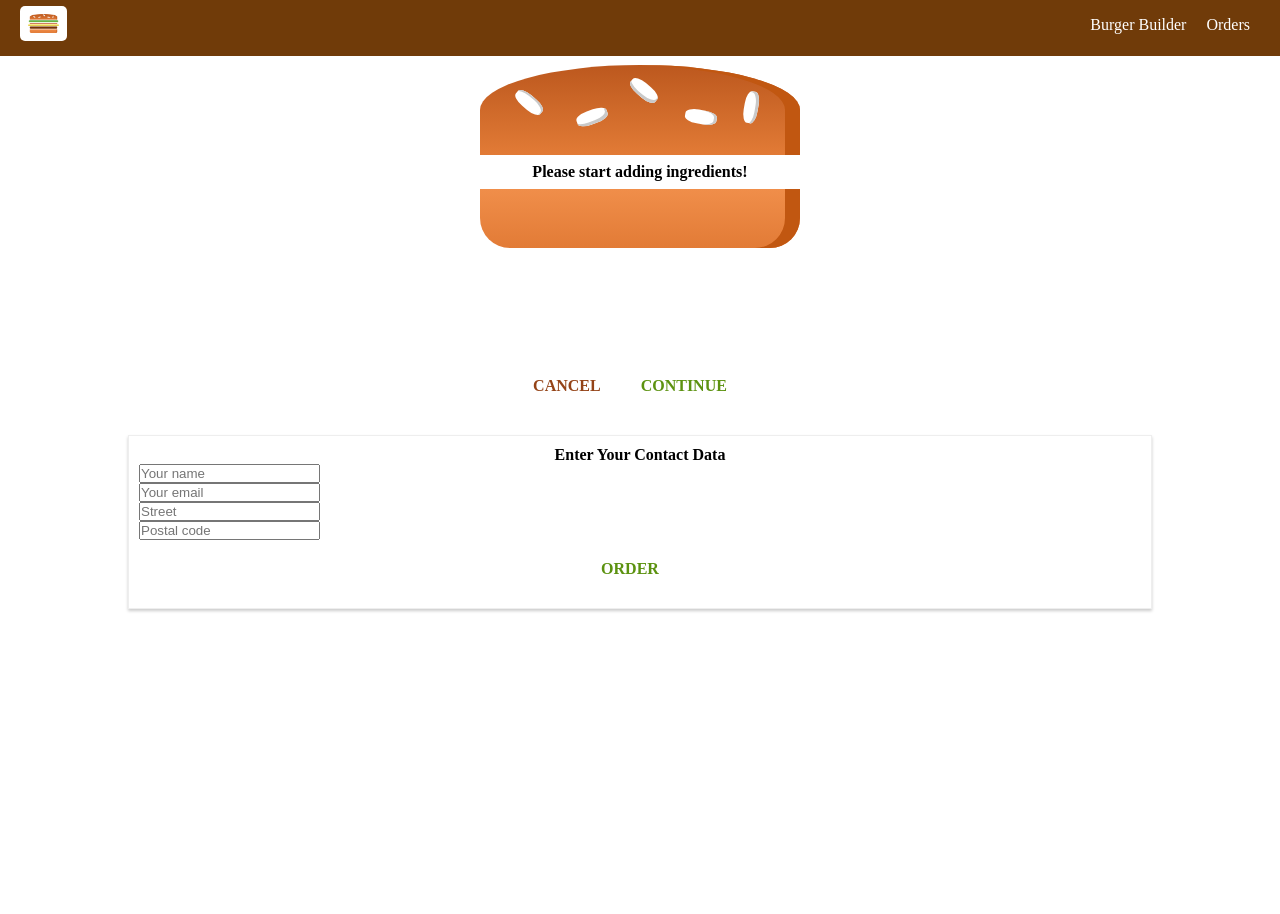
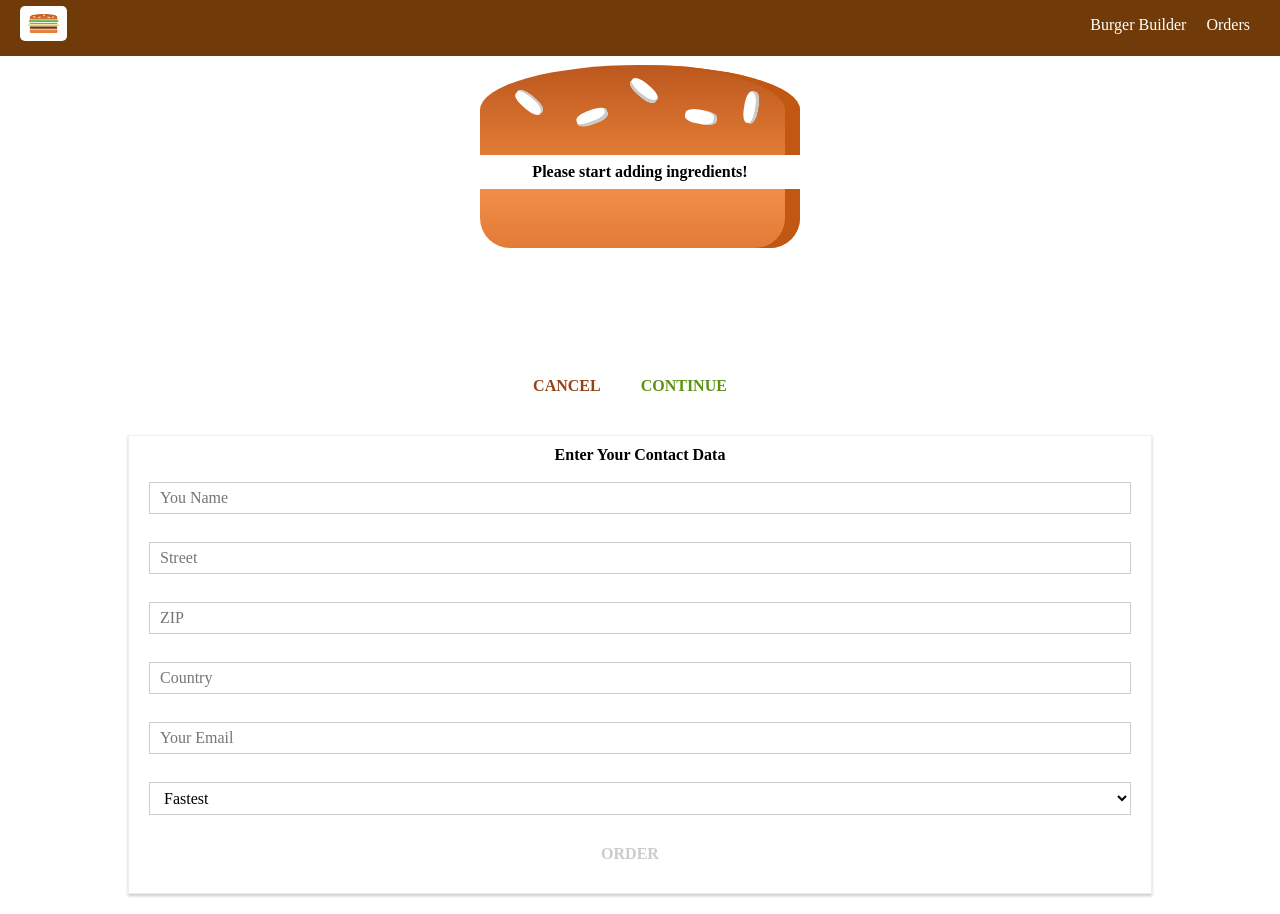
Before and after one commit to Arumyan/Burger, a React (Create React App) app: page /checkout in a window 1280 px wide. Both pictures are taken after a click on the button "CONTINUE". Before the commit the page ends 800 px from the top, so only its background shows below. Built offline with nearby package versions, Linux system fonts and the light colour scheme.

Commit message:
Validation (#10)
* wip

* add validation

```diff
--- a/src/components/UI/Button/Button.js
+++ b/src/components/UI/Button/Button.js
@@ -6,6 +6,7 @@
     <button
       className={[classes.Button, classes[props.btnType]].join(' ')}
       onClick={props.clicked}
+      disabled={props.disabled}
     >
       {props.children}
     </button>
--- a/src/components/UI/Button/Button.module.scss
+++ b/src/components/UI/Button/Button.module.scss
@@ -8,6 +8,10 @@
   padding: 10px;
   margin: 10px;
   font-weight: bold;
+
+  &:disabled {
+    color: #ccc;
+  }
 }
 
 .Button:first-of-type {
--- /dev/null
+++ b/src/components/UI/Input/Input.js
@@ -0,0 +1,71 @@
+import React from 'react';
+import classes from './Input.module.scss';
+
+const Input = (props) => {
+  let inputElement = null;
+  const inputClasses = [classes.InputElement]
+
+  if(props.invalid && props.shouldValidate && props.touched) {
+    inputClasses.push(classes.Invalid)
+  }
+
+  switch (props.elementType) {
+    case 'input':
+      inputElement = (
+        <input
+          className={inputClasses.join(' ')}
+          {...props.elementConfig}
+          value={props.value}
+          onChange={props.changed}
+        />
+      );
+      break;
+
+    case 'select':
+      inputElement = (
+        <select
+          className={inputClasses}
+          value={props.value}
+          onChange={props.changed}
+        >
+          {props.elementConfig.options.map((option) => {
+            return (
+              <option key={option.value} value={option.value}>
+                {option.displayValue}
+              </option>
+            );
+          })}
+        </select>
+      );
+      break;
+
+    case 'textarea':
+      inputElement = (
+        <textarea
+          {...props.elementConfig}
+          value={props.value}
+          onChange={props.changed}
+        />
+      );
+      break;
+
+    default:
+      inputElement = (
+        <input
+          className={inputClasses}
+          {...props.elementConfig}
+          value={props.value}
+          onChange={props.changed}
+        />
+      );
+  }
+
+  return (
+    <div className={classes.Input}>
+      <label className={classes.Label}>{props.label}</label>
+      {inputElement}
+    </div>
+  );
+};
+
+export default Input;
--- /dev/null
+++ b/src/components/UI/Input/Input.module.scss
@@ -0,0 +1,31 @@
+.Input {
+  width: 100%;
+  padding: 10px;
+  box-sizing: border-box;
+
+  .Label {
+    font-weight: bold;
+    display: block;
+    margin-bottom: 8px;
+  }
+
+  .InputElement {
+    outline: none;
+    border: 1px solid #ccc;
+    background-color: #fff;
+    font: inherit;
+    padding: 6px 10px;
+    display: block;
+    width: 100%;
+    box-sizing: border-box;
+
+    &:focus {
+      outline: none;
+      background-color: #ccc;
+    }
+
+    &.Invalid {
+      border: 1px solid red;
+    }
+  }
+}
--- a/src/containers/Checkout/ContactData/ContactData.js
+++ b/src/containers/Checkout/ContactData/ContactData.js
@@ -3,15 +3,93 @@
 import classes from './ContactData.module.scss';
 import axios from '../../../axios';
 import Spinner from '../../../components/UI/Spinner/Spinner';
+import Input from '../../../components/UI/Input/Input';
 
 class ContactData extends Component {
   state = {
-    name: '',
-    email: '',
-    address: {
-      street: '',
-      postalCode: '',
+    orderForm: {
+      name: {
+        elementType: 'input',
+        elementConfig: {
+          type: 'text',
+          placeholder: 'You Name',
+        },
+        value: '',
+        validation: {
+          required: true,
+        },
+        valid: false,
+        touched: false,
+      },
+      street: {
+        elementType: 'input',
+        elementConfig: {
+          type: 'text',
+          placeholder: 'Street',
+        },
+        value: '',
+        validation: {
+          required: true,
+        },
+        valid: false,
+        touched: false,
+      },
+      zipCode: {
+        elementType: 'input',
+        elementConfig: {
+          type: 'text',
+          placeholder: 'ZIP',
+        },
+        value: '',
+        validation: {
+          required: true,
+          minLength: 5,
+          maxLength: 5,
+          isNumeric: true,
+        },
+        valid: false,
+        touched: false,
+      },
+      country: {
+        elementType: 'input',
+        elementConfig: {
+          type: 'text',
+          placeholder: 'Country',
+        },
+        value: '',
+        validation: {
+          required: true,
+        },
+        valid: false,
+        touched: false,
+      },
+      email: {
+        elementType: 'input',
+        elementConfig: {
+          type: 'email',
+          placeholder: 'Your Email',
+        },
+        value: '',
+        validation: {
+          required: true,
+        },
+        valid: false,
+        touched: false,
+      },
+      deliveryMethod: {
+        elementType: 'select',
+        elementConfig: {
+          options: [
+            { value: 'fastest', displayValue: 'Fastest' },
+            { value: 'cheapest', displayValue: 'Cheapest' },
+          ],
+        },
+        validation: {},
+        value: 'fastest',
+        valid: true,
+      },
     },
+    formIsValid: false,
     loading: false,
   };
 
@@ -20,19 +98,18 @@
 
     this.setState({ loading: true });
 
+    const formData = {};
+
+    for (let formElementIdentifier in this.state.orderForm) {
+      formData[formElementIdentifier] = this.state.orderForm[
+        formElementIdentifier
+      ].value;
+    }
+
     const order = {
       ingredients: this.props.ingredients,
       price: this.props.price,
-      customer: {
-        name: 'Max',
-        address: {
-          street: 'Street',
-          zipCode: '411256',
-          country: 'Germany',
-        },
-        email: 'test@test.com',
-      },
-      deliveryMethod: 'fastest',
+      orderData: formData,
     };
 
     axios
@@ -46,37 +123,85 @@
       });
   };
 
+  checkValidity(value, rules) {
+    let isValid = true;
+    if (!rules) {
+      return true;
+    }
+
+    if (rules.required) {
+      isValid = value.trim() !== '' && isValid;
+    }
+
+    if (rules.minLength) {
+      isValid = value.length >= rules.minLength && isValid;
+    }
+
+    if (rules.maxLength) {
+      isValid = value.length <= rules.maxLength && isValid;
+    }
+
+    if (rules.isEmail) {
+      const pattern = /[a-z0-9!#$%&'*+/=?^_`{|}~-]+(?:\.[a-z0-9!#$%&'*+/=?^_`{|}~-]+)*@(?:[a-z0-9](?:[a-z0-9-]*[a-z0-9])?\.)+[a-z0-9](?:[a-z0-9-]*[a-z0-9])?/;
+      isValid = pattern.test(value) && isValid;
+    }
+
+    if (rules.isNumeric) {
+      const pattern = /^\d+$/;
+      isValid = pattern.test(value) && isValid;
+    }
+
+    return isValid;
+  }
+
+  inputChangedHandler = (e, inputIdentifier) => {
+    const updatedOrderForm = {
+      ...this.state.orderForm,
+    };
+    const updatedFormElement = { ...updatedOrderForm[inputIdentifier] };
+
+    updatedFormElement.value = e.target.value;
+    updatedFormElement.valid = this.checkValidity(
+      updatedFormElement.value,
+      updatedFormElement.validation
+    );
+    updatedFormElement.touched = true;
+    updatedOrderForm[inputIdentifier] = updatedFormElement;
+
+    let formIsValid = true;
+    for (let inputIdentifier in updatedOrderForm) {
+      formIsValid = updatedOrderForm[inputIdentifier].valid && formIsValid;
+    }
+    this.setState({ orderForm: updatedOrderForm, formIsValid: formIsValid });
+  };
+
   render() {
+    const formElemetsArray = [];
+    for (let key in this.state.orderForm) {
+      formElemetsArray.push({
+        id: key,
+        config: this.state.orderForm[key],
+      });
+    }
+
     let form = (
-      <form>
-        <input
-          className={classes.Input}
-          type='text'
-          name='name'
-          placeholder='Your name'
-        />
-        <input
-          className={classes.Input}
-          type='email'
-          name='email'
-          placeholder='Your email'
-        />
-        <input
-          className={classes.Input}
-          type='text'
-          name='street'
-          placeholder='Street'
-        />
-        <input
-          className={classes.Input}
-          type='text'
-          name='postal'
-          placeholder='Postal code'
-        />
+      <form onSubmit={this.orderHandler}>
+        {formElemetsArray.map((formElement) => {
+          return (
+            <Input
+              key={formElement.id}
+              elementType={formElement.config.elementType}
+              elementConfig={formElement.config.elementConfig}
+              value={formElement.config.value}
+              invalid={!formElement.config.valid}
+              shouldValidate={formElement.config.validation}
+              touched={formElement.config.touched}
+              changed={(e) => this.inputChangedHandler(e, formElement.id)}
+            />
+          );
+        })}
 
-        <Button btnType='Success' clicked={this.orderHandler}>
-          ORDER
-        </Button>
+        <Button btnType='Success' disabled={!this.state.formIsValid}>ORDER</Button>
       </form>
     );
 
--- a/src/containers/Checkout/ContactData/ContactData.module.scss
+++ b/src/containers/Checkout/ContactData/ContactData.module.scss
@@ -6,8 +6,4 @@
   border: 1px solid #eee;
   padding: 10px;
   box-sizing: border-box;
-
-  .Input {
-    display: block;
-  }
 }
```
